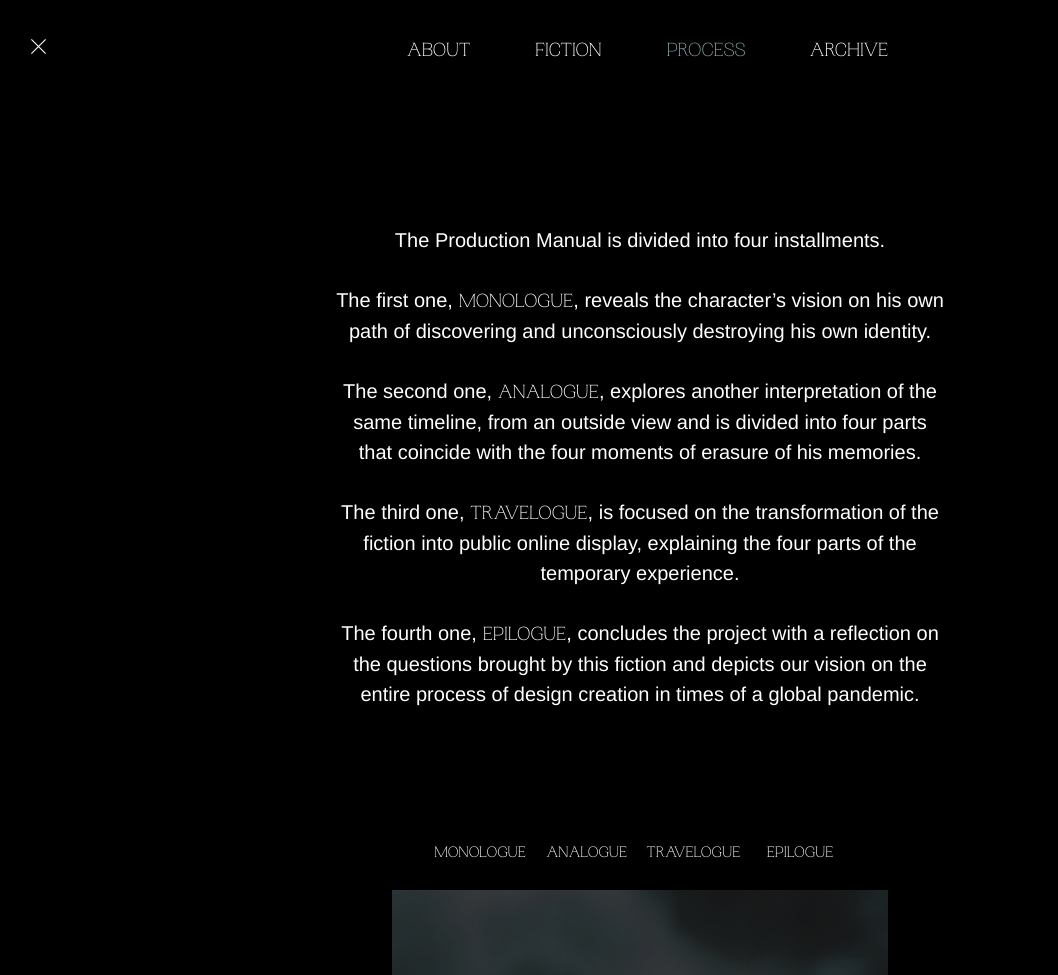
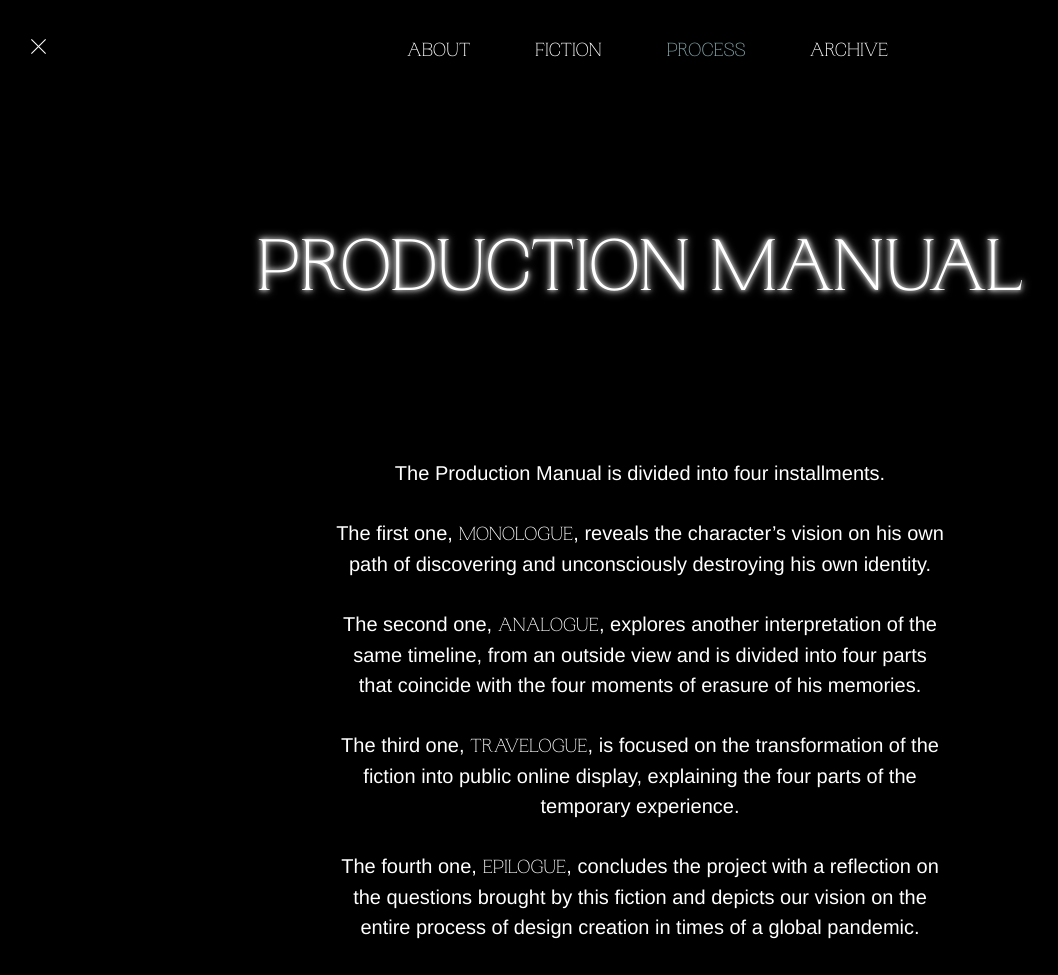
Before and after one commit to anachronicstamp/anachronicstamp.github.io, a plain HTML site: page process.html in a window 1280 px wide. Shown: the top 975 px of the page, without its empty margins (0-1058 px from the left). Drawn offline with Linux system fonts and the light colour scheme.

Commit message:
added title to process

```diff
--- a/process.html
+++ b/process.html
@@ -20,7 +20,12 @@
 		<li class="nav-item"> <a class="nav-link ext-nav-link" href="archive.html">ARCHIVE</a></li>
 	</ul>
 	<div class="container-fluid">
-		<div class="row manual-row text-center">
+        <div class="row">
+			<div class="col-md-12">
+				<h1 class="title-glow fontwoodlandul">PRODUCTION MANUAL</h1>
+			</div>
+		</div>
+		<div class="row manual-row first-row text-center">
 			<div class="col-md-3"></div>
 			<div class="col-md-6 text-body text-center">
 				<p class="text-body"> The Production Manual is divided into four installments.
```
